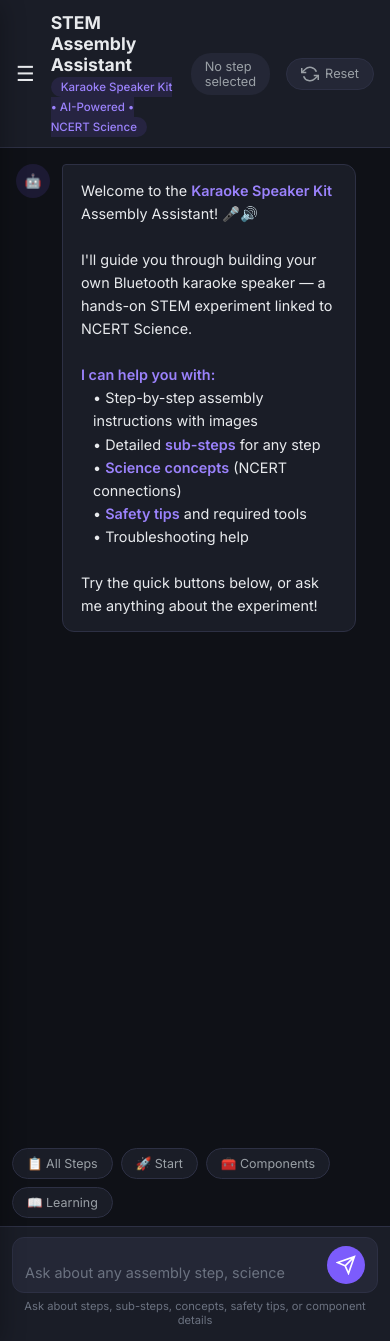
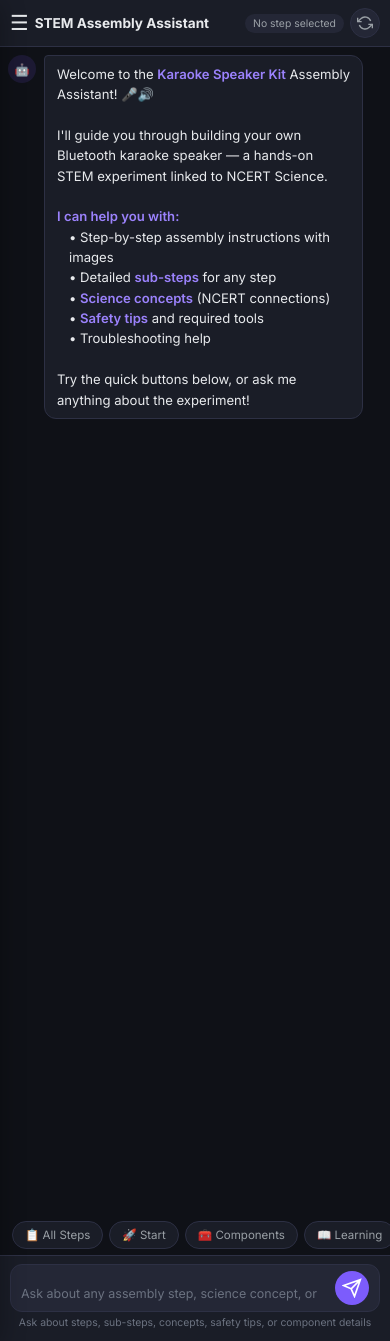
Before and after one commit to vishaltiwari230996/experimentkit, a Flask app: page / in a window 390 px wide. Run offline with Flask 3, Linux system fonts and the light colour scheme.

Commit message:
Fix mobile responsive UI: better header layout, horizontal scroll quick actions, overlay backdrop, font scaling, small screen breakpoint

```diff
--- a/static/css/style.css
+++ b/static/css/style.css
@@ -41,6 +41,20 @@ html, body {
     display: flex;
     height: 100vh;
     width: 100%;
+    position: relative;
+}
+
+/* ─── Sidebar Overlay (mobile) ───────────────────────────────── */
+.sidebar-overlay {
+    display: none;
+    position: fixed;
+    inset: 0;
+    background: rgba(0, 0, 0, 0.5);
+    z-index: 99;
+}
+
+.sidebar-overlay.active {
+    display: block;
 }
 
 /* ─── Sidebar ────────────────────────────────────────────────── */
@@ -483,6 +497,8 @@ html, body {
         left: 0;
         top: 0;
         height: 100vh;
+        width: 280px;
+        min-width: 280px;
         z-index: 100;
         transform: translateX(-100%);
         box-shadow: var(--shadow);
@@ -496,24 +512,158 @@ html, body {
         display: block;
     }
 
+    /* Header: stack info and controls */
+    .chat-header {
+        padding: 10px 12px;
+        gap: 8px;
+        flex-wrap: wrap;
+    }
+
+    .header-info h1 {
+        font-size: 0.95rem;
+    }
+
+    .header-badge {
+        display: none;
+    }
+
+    .header-step {
+        font-size: 0.7rem;
+        padding: 4px 10px;
+        margin-left: auto;
+    }
+
+    .reset-btn {
+        padding: 5px 10px;
+        font-size: 0.72rem;
+        gap: 4px;
+    }
+
+    .reset-btn svg {
+        width: 14px;
+        height: 14px;
+    }
+
+    /* Messages */
+    .chat-messages {
+        padding: 12px;
+        gap: 12px;
+    }
+
     .message {
         max-width: 95%;
+        gap: 8px;
     }
 
-    .quick-actions {
-        padding: 8px 12px;
+    .message-avatar {
+        width: 28px;
+        height: 28px;
+        font-size: 0.75rem;
     }
 
+    .message-content {
+        padding: 10px 14px;
+        font-size: 0.84rem;
+        line-height: 1.55;
+    }
+
+    /* Images */
+    .step-images {
+        flex-direction: column;
+    }
+
+    .step-image-card {
+        max-width: 100%;
+    }
+
+    .step-image-card img {
+        height: 160px;
+    }
+
+    /* Quick Actions: horizontal scroll on mobile */
+    .quick-actions {
+        padding: 6px 12px;
+        gap: 6px;
+        flex-wrap: nowrap;
+        overflow-x: auto;
+        -webkit-overflow-scrolling: touch;
+        scrollbar-width: none;
+    }
+
+    .quick-actions::-webkit-scrollbar {
+        display: none;
+    }
+
+    .quick-btn {
+        padding: 6px 12px;
+        font-size: 0.72rem;
+        white-space: nowrap;
+        flex-shrink: 0;
+    }
+
+    /* Input */
+    .chat-input-area {
+        padding: 8px 10px 12px;
+    }
+
+    .input-wrapper {
+        padding: 6px 10px;
+    }
+
+    #userInput {
+        font-size: 0.85rem;
+    }
+
+    #userInput::placeholder {
+        font-size: 0.78rem;
+    }
+
+    .send-btn {
+        width: 34px;
+        height: 34px;
+    }
+
+    .input-hint {
+        font-size: 0.65rem;
+        margin-top: 4px;
+    }
+}
+
+/* Extra small screens (phones < 400px) */
+@media (max-width: 400px) {
     .chat-header {
-        padding: 12px 16px;
+        padding: 8px 10px;
+        gap: 6px;
+    }
+
+    .header-info h1 {
+        font-size: 0.85rem;
+    }
+
+    .header-step {
+        font-size: 0.65rem;
+        padding: 3px 8px;
+    }
+
+    .reset-btn span,
+    .reset-btn {
+        font-size: 0;
+        padding: 6px;
+        gap: 0;
+    }
+
+    .reset-btn svg {
+        width: 16px;
+        height: 16px;
+    }
+
+    .message-content {
+        padding: 8px 12px;
+        font-size: 0.82rem;
     }
 
     .chat-messages {
-        padding: 16px;
-    }
-
-    .chat-input-area {
-        padding: 10px 12px 14px;
+        padding: 8px;
     }
 }
 
--- a/static/js/chat.js
+++ b/static/js/chat.js
@@ -11,6 +11,7 @@ const quickActions = document.getElementById("quickActions");
 const mobileMenu = document.getElementById("mobileMenu");
 const sidebar = document.getElementById("sidebar");
 const resetBtn = document.getElementById("resetBtn");
+const sidebarOverlay = document.getElementById("sidebarOverlay");
 
 let currentStep = null;
 let isLoading = false;
@@ -75,20 +76,14 @@ function highlightStep(stepNum) {
 
 mobileMenu.addEventListener("click", () => {
     sidebar.classList.toggle("open");
-    let overlay = document.querySelector(".sidebar-overlay");
-    if (!overlay) {
-        overlay = document.createElement("div");
-        overlay.className = "sidebar-overlay";
-        overlay.addEventListener("click", closeSidebar);
-        document.body.appendChild(overlay);
-    }
-    overlay.classList.toggle("active");
+    sidebarOverlay.classList.toggle("active");
 });
+
+sidebarOverlay.addEventListener("click", closeSidebar);
 
 function closeSidebar() {
     sidebar.classList.remove("open");
-    const overlay = document.querySelector(".sidebar-overlay");
-    if (overlay) overlay.classList.remove("active");
+    sidebarOverlay.classList.remove("active");
 }
 
 // ─── Reset Chat ─────────────────────────────────────────────────
--- a/templates/index.html
+++ b/templates/index.html
@@ -10,6 +10,9 @@
 </head>
 <body>
     <div class="app-container">
+        <!-- Mobile sidebar overlay -->
+        <div class="sidebar-overlay" id="sidebarOverlay"></div>
+
         <!-- Sidebar: Step Navigator -->
         <aside class="sidebar" id="sidebar">
             <div class="sidebar-header">
```
